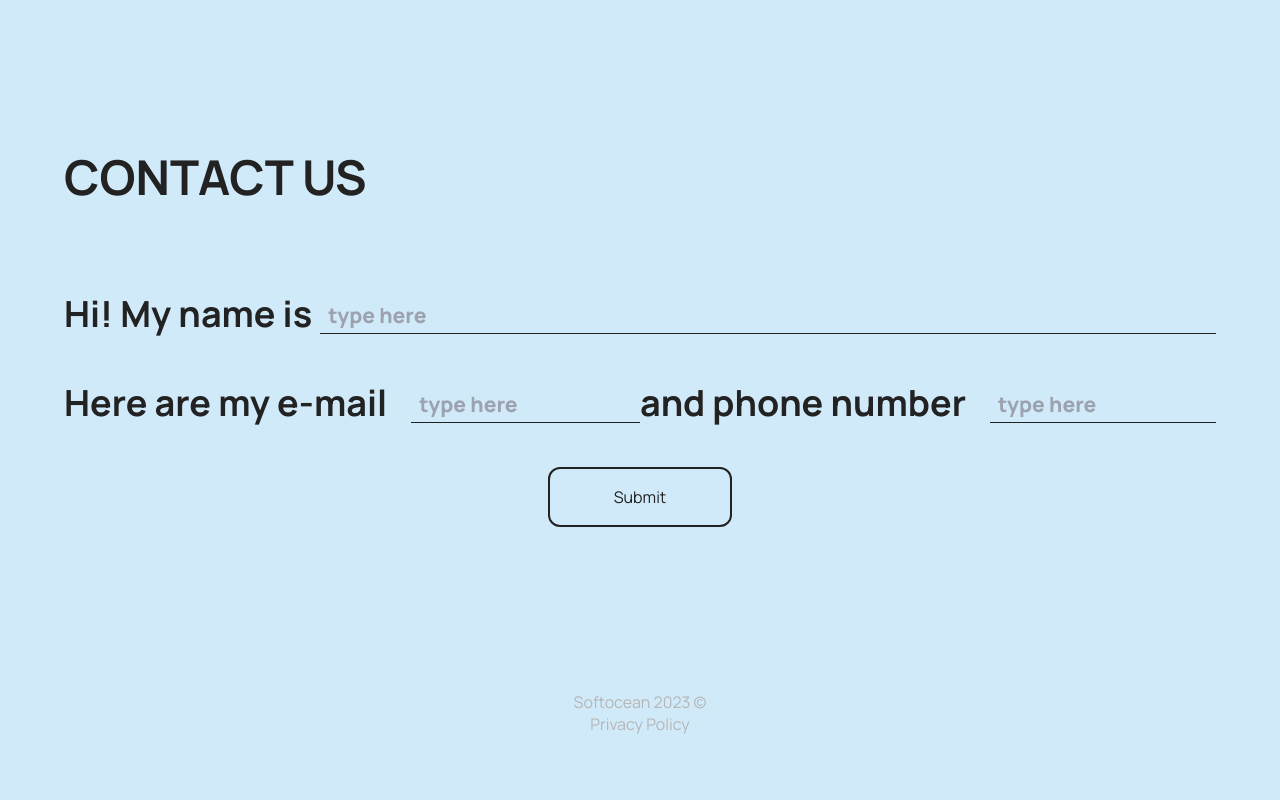
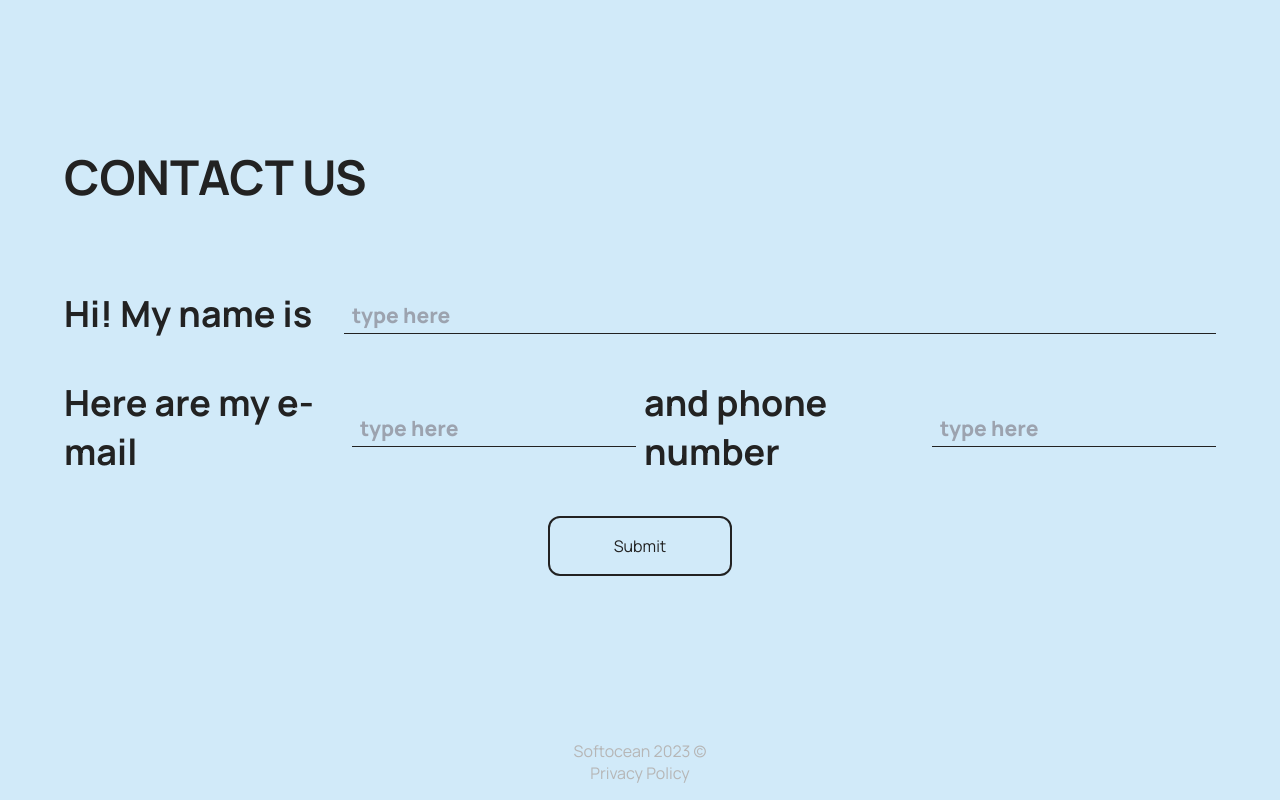
Before and after one commit to Softocean/softocean_landing, a Next.js app: page / in a window 1280 px wide. Shown: the part 2031-2831 px from the top of the page. Before the commit the page ends 2782 px from the top, so only its background shows below. Built offline with nearby package versions, Linux system fonts and the light colour scheme.

Commit message:
feat/modal and fix form

```diff
--- /dev/null
+++ b/src/app/success/page.tsx
@@ -0,0 +1,7 @@
+import Modal from '@/components/modal';
+
+const SuccessModal = () => {
+  return <Modal />;
+};
+
+export default SuccessModal;
--- a/src/components/main-page/small-form/index.tsx
+++ b/src/components/main-page/small-form/index.tsx
@@ -1,15 +1,10 @@
 'use client';
 import React from 'react';
-import { Controller, SubmitHandler, useForm } from 'react-hook-form';
+import { SubmitHandler, useForm } from 'react-hook-form';
 import { zodResolver } from '@hookform/resolvers/zod';
-import Link from 'next/link';
-import MailIcon from '@/../assets/icons/email.svg';
-import PersonIcon from '@/../assets/icons/person.svg';
-import PhoneIcon from '@/../assets/icons/phone.svg';
-import { Button } from '@/components/ui';
+import { useRouter } from 'next/navigation';
 import { MainPageFormDataType } from '@/types/types';
 import { MainPageFormValidationScheme } from '@/utils';
-import SmallFormInput from './input';
 
 function SmallForm() {
   const {
@@ -20,11 +15,12 @@ function SmallForm() {
     defaultValues: {
       name: '',
       email: '',
-      phone: '',
+      telephone: '',
+      text: '',
     },
     resolver: zodResolver(MainPageFormValidationScheme),
   });
-
+  const router = useRouter();
   const onSubmit: SubmitHandler<MainPageFormDataType> = async (data) => {
     const apiUrl = 'http://38.242.194.155:8000/api/v1/send/bot/';
 
@@ -43,6 +39,7 @@ function SmallForm() {
 
       const responseData = await response.json();
       console.log(responseData);
+      router.push('/success');
     } catch (error) {
       console.error('There was a problem with the fetch operation:', error);
     }
@@ -50,47 +47,86 @@ function SmallForm() {
 
   return (
     <div className="mt-[200px]">
-      <h2 className="text-h2-mobile md:text-h2 font-[700] uppercase">Contact us</h2>
+      <h2 className="text-h2-mobile font-[700] uppercase md:text-h2">Contact us</h2>
       <form onSubmit={handleSubmit(onSubmit)} className="mt-20 flex flex-col gap-y-8">
         <div className="flex w-full flex-col items-center md:flex-row">
-          <label htmlFor="name" className="text-h4-mobile md:text-h4 pb-2 pr-2 font-[700]">
+          <label
+            htmlFor="name"
+            className="w-full max-w-[280px] self-start pb-2 pr-2 text-h4-mobile font-[700] md:text-h4">
             Hi! My name is
           </label>
+          <div className="flex w-full flex-col">
             <input
               type="text"
               id="name"
               {...register('name')}
               placeholder={'type here'}
-            className="text-body-1-mobile md:text-body-1 text-text-primary w-full flex-1 border-b bg-transparent px-2 pb-1 font-[800] outline-none focus:border-b-2"
+              className="w-full flex-1 border-b bg-transparent px-2 pb-1 text-body-1-mobile font-[800] text-text-primary outline-none focus:border-b-2 md:text-body-1"
             />
+            <span className="body-2-mobile self-start text-error-color">
+              {errors.name?.message}
+            </span>
           </div>
-        <div className="flex flex-col gap-y-8 xl:flex-row">
-          <div className="flex w-full flex-col items-center gap-4 md:flex-row">
-            <label htmlFor="email" className="text-h4-mobile md:text-h4 pb-2 pr-2 font-[700]">
+        </div>
+        <div className="flex flex-col gap-x-2 gap-y-8 xl:flex-row">
+          <div className="flex w-full flex-col items-center md:flex-row">
+            <label
+              htmlFor="email"
+              className="w-full max-w-[340px] pb-2 pr-2 text-h4-mobile font-[700] md:text-h4">
               Here are my e-mail
             </label>
+            <div className="flex w-full flex-col">
               <input
-              type="text"
+                type="email"
                 id="email"
                 {...register('email')}
                 placeholder={'type here'}
-              className="text-body-1-mobile md:text-body-1 text-text-primary w-full flex-1 border-b bg-transparent px-2 pb-1 font-[800] outline-none focus:border-b-2"
+                className="w-full flex-1 border-b bg-transparent px-2 pb-1 text-body-1-mobile font-[800] text-text-primary outline-none focus:border-b-2 md:text-body-1"
               />
+              <span className="body-2-mobile self-start text-error-color">
+                {errors.email?.message}
+              </span>
             </div>
-          <div className="flex w-full flex-col items-center gap-4 md:flex-row">
-            <label htmlFor="email" className="text-h4-mobile md:text-h4 pb-2 pr-2 font-[700]">
+          </div>
+          <div className="flex w-full flex-col items-center md:flex-row">
+            <label
+              htmlFor="email"
+              className="w-full max-w-[340px] pb-2 pr-2 text-h4-mobile font-[700] md:text-h4">
               and phone number
             </label>
+            <div className="flex w-full flex-col">
               <input
                 type="text"
-              id="phone"
-              {...register('phone')}
+                id="telephone"
+                {...register('telephone')}
                 placeholder={'type here'}
-              className="text-body-1-mobile md:text-body-1 text-text-primary w-full flex-1 border-b bg-transparent px-2 pb-1 font-[800] outline-none focus:border-b-2"
+                className="w-full flex-1 border-b bg-transparent px-2 pb-1 text-body-1-mobile font-[800] text-text-primary outline-none focus:border-b-2 md:text-body-1"
               />
+              <span className="body-2-mobile self-start text-error-color">
+                {errors.telephone?.message}
+              </span>
             </div>
           </div>
-
+        </div>
+        <div className="flex hidden w-full flex-col items-center md:flex-row">
+          <label
+            htmlFor="email"
+            className="w-full max-w-[340px] pb-2 pr-2 text-h4-mobile font-[700] md:text-h4">
+            and message
+          </label>
+          <div className="flex w-full flex-col">
+            <input
+              type="text"
+              id="text"
+              {...register('text')}
+              placeholder={'type here'}
+              className="w-full flex-1 border-b bg-transparent px-2 pb-1 text-body-1-mobile font-[800] text-text-primary outline-none focus:border-b-2 md:text-body-1"
+            />
+            <span className="body-2-mobile self-start text-error-color">
+              {errors.text?.message}
+            </span>
+          </div>
+        </div>
         <button
           type="submit"
           className="self-center rounded-xl border-2 px-16 py-4 hover:shadow-lg active:scale-[.99]">
--- /dev/null
+++ b/src/components/modal/index.tsx
@@ -0,0 +1,62 @@
+'use client';
+import { MouseEventHandler, useCallback, useEffect, useRef } from 'react';
+import Image from 'next/image';
+import { useRouter } from 'next/navigation';
+import bg from '../../../assets/modal_bg.png';
+
+const Modal = () => {
+  const overlay = useRef(null);
+  const router = useRouter();
+
+  const handleBack = useCallback(() => {
+    router.back();
+  }, [router]);
+
+  const handleClose: MouseEventHandler = useCallback(
+    (e) => {
+      if (e.target === overlay.current) {
+        handleBack();
+      }
+    },
+    [handleBack, overlay]
+  );
+
+  const handleCloseByEscape = useCallback(
+    (e: KeyboardEvent) => {
+      if (e.key === 'Escape') handleBack();
+    },
+    [handleBack]
+  );
+
+  useEffect(() => {
+    document.addEventListener('keydown', handleCloseByEscape);
+    return () => document.removeEventListener('keydown', handleCloseByEscape);
+  }, [handleCloseByEscape]);
+
+  return (
+    <div
+      ref={overlay}
+      onClick={handleClose}
+      className="fixed left-0 top-0 z-10 mx-auto flex h-full w-full items-center justify-center bg-black/60">
+      <div className="flex min-h-max w-full max-w-lg flex-col items-center gap-4 bg-bg-main md:max-w-3xl md:gap-6">
+        <Image src={bg} alt="background" className="opacity-60 bg-blend-multiply" />
+        <div className="absolute top-[40%] flex flex-col items-center justify-center">
+          <h2 className="text-base-21 font-bold text-text-primary md:text-lg">
+            We’ve got your message
+          </h2>
+          <p className="body-1-mobile text-center font-medium leading-8 text-text-primary md:text-base-21">
+            we will contact you as soon as we can
+          </p>
+
+          <button
+            onClick={handleBack}
+            className="mt-6 rounded-[10px] border-[3px] px-8 py-4 text-base-24 font-bold text-text-primary hover:shadow-lg md:mt-14 md:px-12 md:text-lg">
+            Awesome
+          </button>
+        </div>
+      </div>
+    </div>
+  );
+};
+
+export default Modal;
--- a/src/types/types.ts
+++ b/src/types/types.ts
@@ -3,7 +3,8 @@ import { StaticImport } from 'next/dist/shared/lib/get-img-props';
 export interface MainPageFormDataType {
   name: string;
   email: string;
-  phone?: string;
+  telephone: string;
+  text?: string;
 }
 
 export interface PortfolioSlideProps {
--- a/src/utils/validation-schemes/main-page-form/index.ts
+++ b/src/utils/validation-schemes/main-page-form/index.ts
@@ -1,8 +1,14 @@
 import z from 'zod';
-import { MainPageFormDataType } from '@/types/types';
 
 export const MainPageFormValidationScheme = z.object({
-  name: z.string().optional(),
-  email: z.string().optional(),
-  phone: z.string().optional(),
+  name: z
+    .string()
+    .nonempty({ message: "Field 'Name' required" })
+    .min(1, { message: 'Name is too short' }),
+  email: z.string().nonempty({ message: "Field 'Email' required" }).email(),
+  telephone: z
+    .string()
+    .nonempty({ message: "Field 'Phone' required" })
+    .min(1, { message: 'Phone is too short' }),
+  text: z.string().optional(),
 });
```
Also changed, not shown: src/app/page.tsx (+5 -6 lines), assets/modal_bg.png (added). Lines whose indentation alone changed are shown as unchanged.
